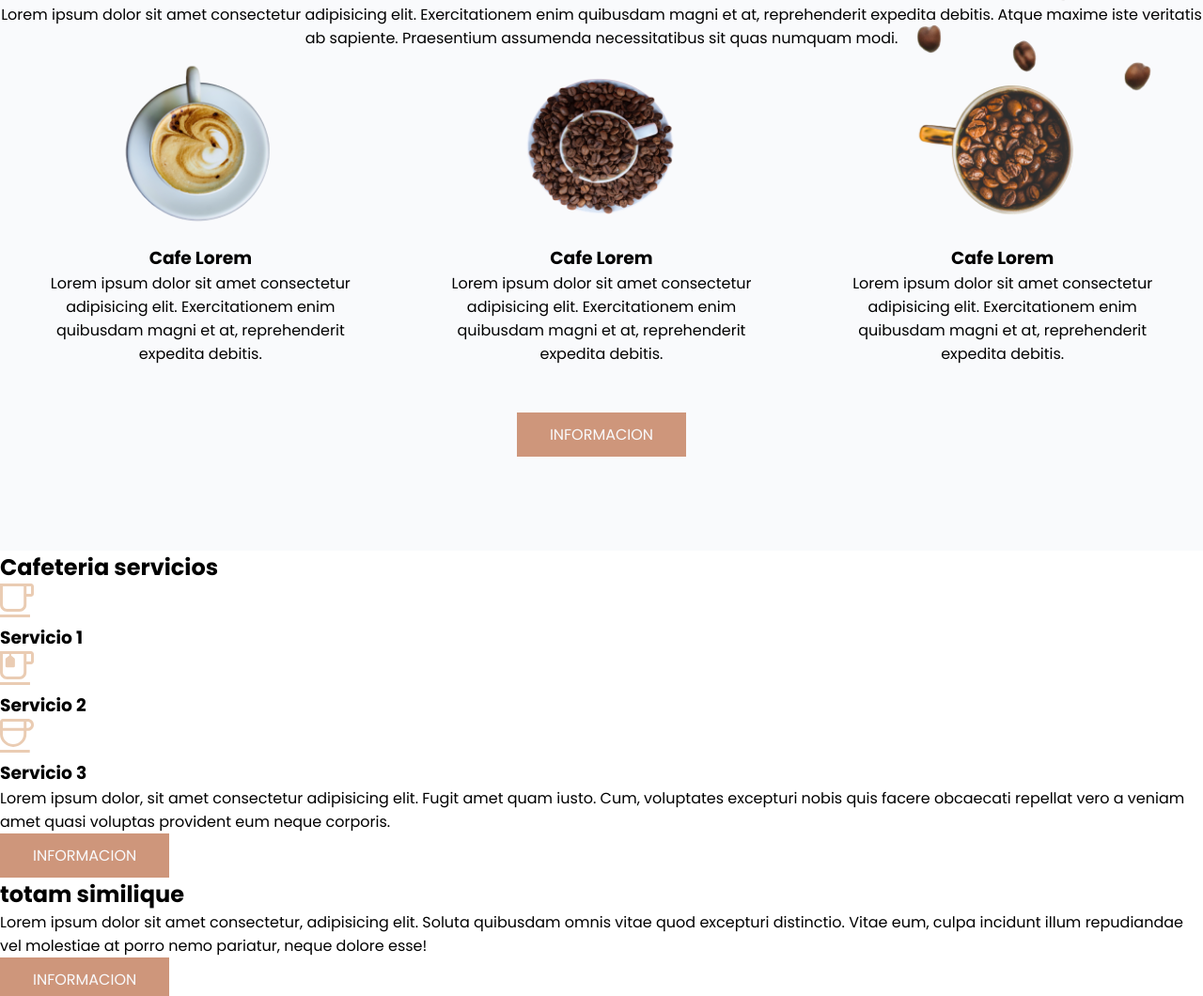
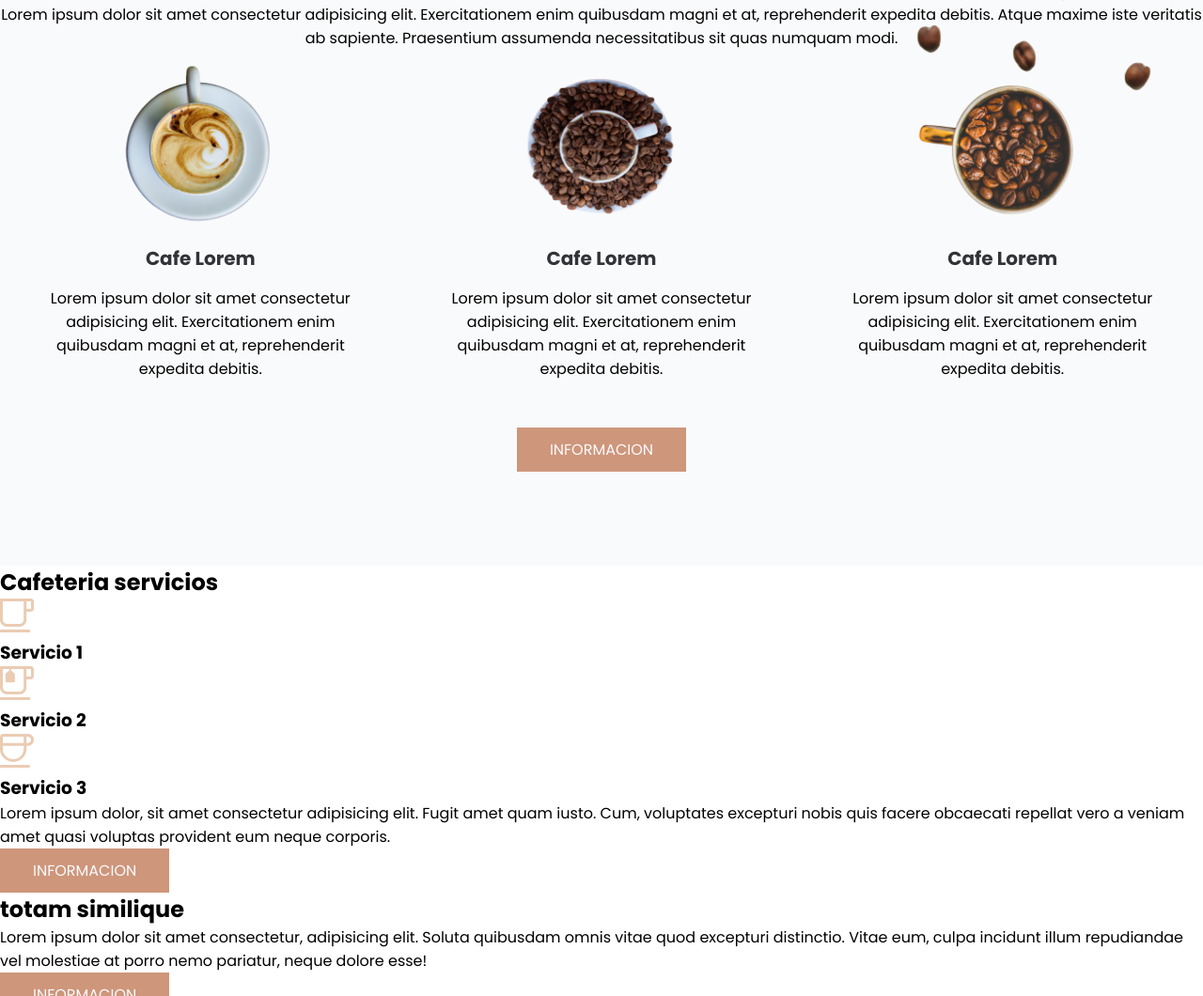
Before and after one commit to Reynalopezz/Practicas, a plain HTML site: page index.html in a window 1280 px wide. Shown: the part 1372-2432 px from the top of the page at 94% size. Drawn offline with Linux system fonts and the light colour scheme.

Commit message:
modify the styles

```diff
--- a/styles/styles.css
+++ b/styles/styles.css
@@ -85,7 +85,7 @@ body {
 }
 
 .menu .navbar ul li a:hover {
-  color: #ce967b;
+  color: #CE9978;
 }
 
 #Menu {
@@ -104,7 +104,6 @@ body {
 .btn-1:hover {
   background-color: #ebad8d;
 }
-
 .header-content{
   text-align: center;
 }
@@ -168,3 +167,9 @@ body {
   top: 0;
   right: 0;
 }
+
+.coffee-1 h3 {
+  color: #323337;
+  font-size: 20px;
+  margin-bottom: 15px;
+}
```
